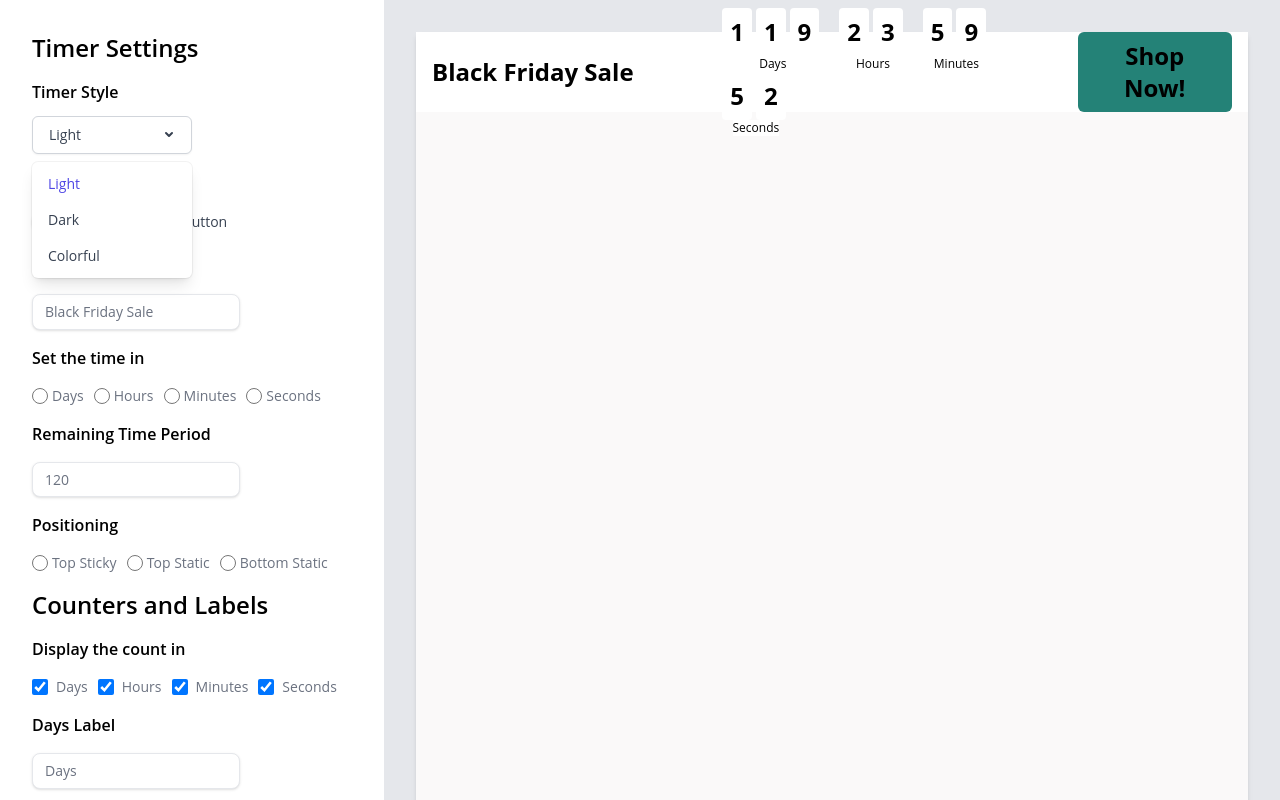
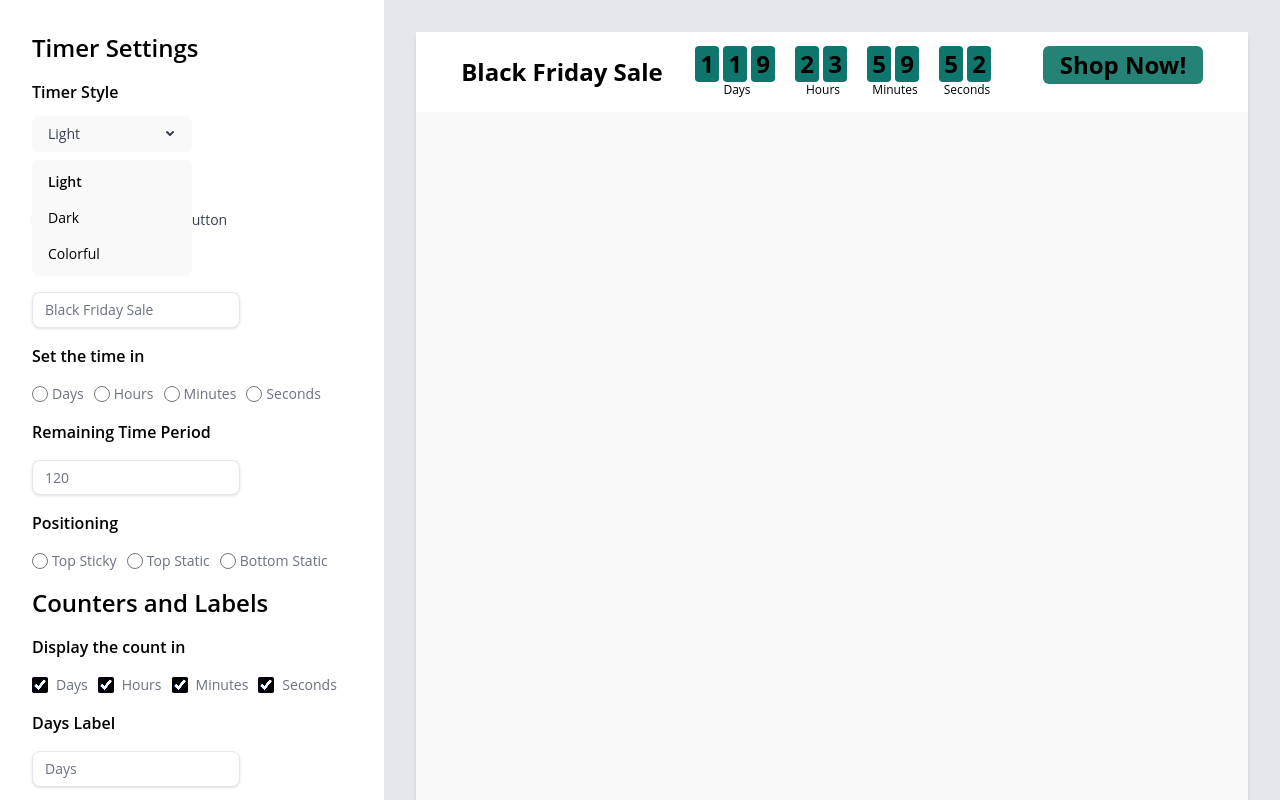
Before and after one commit to erenasiroglu/case-study, a React (Create React App) app: page / in a window 1280 px wide. Both pictures are taken after a click on the button "Light". Shown: the top 800 px of the page. Built offline with nearby package versions, Linux system fonts and the light colour scheme.

Commit message:
improved components and css values

```diff
--- a/src/App.js
+++ b/src/App.js
@@ -21,11 +21,6 @@ export const App = () => {
   const [showHours, setShowHours] = useState(true);
   const [showMinutes, setShowMinutes] = useState(true);
   const [showSeconds, setShowSeconds] = useState(true);
-
-  console.log("show hours", showHours);
-  console.log("show minutes", showMinutes);
-  console.log("show seconds", showSeconds);
-  console.log("show days", showDays);
 
   const handleInputValueChange = (value) => {
     setTimerTitle(value);
--- a/src/components/checkbox/Checkbox.jsx
+++ b/src/components/checkbox/Checkbox.jsx
@@ -1,4 +1,5 @@
 import React from 'react';
+import './style.css'
 
 export const Checkbox = ({ label, checked, onChange }) => {
   return (
--- /dev/null
+++ b/src/components/checkbox/style.css
@@ -0,0 +1,4 @@
+input[type="checkbox"] {
+    filter: sepia(100%) brightness(70%) hue-rotate(170deg) saturate(70%) contrast(600%);
+    background-color: black;
+}
--- a/src/components/dropdown/Dropdown.jsx
+++ b/src/components/dropdown/Dropdown.jsx
@@ -15,7 +15,7 @@ export const Dropdown = ({ onThemeChange }) => {
       <div>
         <button
           type="button"
-          className="inline-flex justify-between w-full rounded-md border border-gray-300 shadow-sm px-4 py-2 bg-white text-sm font-medium text-gray-700 focus:outline-none"
+          className="inline-flex justify-between w-full rounded-md px-4 py-2 bg-[#FAF9F9] text-sm font-medium text-gray-700 focus:outline-none"
           onClick={() => setIsOpen(!isOpen)}
           aria-haspopup="true"
           aria-expanded={isOpen ? "true" : "false"}
@@ -38,7 +38,7 @@ export const Dropdown = ({ onThemeChange }) => {
       </div>
 
       {isOpen && (
-        <div className="origin-top-right absolute right-0 mt-2 w-40 rounded-md shadow-lg bg-white ring-1 ring-black ring-opacity-5">
+        <div className="origin-top-right absolute mt-2 w-40 rounded-md bg-[#FAF9F9]">
           <div
             className="py-1"
             role="menu"
@@ -46,8 +46,8 @@ export const Dropdown = ({ onThemeChange }) => {
             aria-labelledby="options-menu"
           >
             <button
-              className={`block px-4 py-2 text-sm w-full text-left ${
-                selectedOption === "Light" ? "text-indigo-600" : "text-gray-700"
+              className={`block px-4 py-2 text-sm w-full text-left text-[#0A0908] ${
+                selectedOption === "Light" ? " font-semibold" : ""
               }`}
               onClick={() => handleOptionClick("Light")}
               role="menuitem"
@@ -56,7 +56,7 @@ export const Dropdown = ({ onThemeChange }) => {
             </button>
             <button
               className={`block px-4 py-2 text-sm w-full text-left ${
-                selectedOption === "Dark" ? "text-indigo-600" : "text-gray-700"
+                selectedOption === "Dark" ? "font-semibold" : ""
               }`}
               onClick={() => handleOptionClick("Dark")}
               role="menuitem"
@@ -66,8 +66,8 @@ export const Dropdown = ({ onThemeChange }) => {
             <button
               className={`block px-4 py-2 text-sm w-full text-left ${
                 selectedOption === "Colorful"
-                  ? "text-indigo-600"
-                  : "text-gray-700"
+                  ? "font-semibold"
+                  : ""
               }`}
               onClick={() => handleOptionClick("Colorful")}
               role="menuitem"
--- a/src/components/header/Header.jsx
+++ b/src/components/header/Header.jsx
@@ -37,31 +37,35 @@ export const Header = ({
   };
 
   let backgroundColor;
+  let buttonColor;
   let textColor;
 
   switch (selectedTheme) {
     case "Light":
       backgroundColor = "bg-white";
-      textColor = "text-black";
+      buttonColor = "bg-[#248277]"
       break;
     case "Dark":
       backgroundColor = "bg-black";
+      buttonColor = "bg-[#248277]"
       textColor = "text-white";
       break;
     case "Colorful":
-      backgroundColor = "bg-teal-700";
-      textColor = "text-black";
+      backgroundColor = "bg-[#248277]";
+      buttonColor = "bg-[#9FCFCA]"
       break;
     default:
       backgroundColor = "bg-white";
+      textColor = "text-black";
   }
 
   return (
     !isHidden && (
       <div
-        className={`header w-full flex flex-row h-20 p-4 justify-around items-center ${backgroundColor}`}
+      className={`header w-full h-20 flex items-center justify-center ${backgroundColor}`}
       >
-        <h1 className={`header-text text-2xl font-bold ${textColor}`}>
+        <div className="header-inner flex gap-8">
+          <h1 className={`header-text text-2xl font-bold truncate ${textColor}`}>
             {timerTitle}
           </h1>
           <Timer
@@ -78,19 +82,19 @@ export const Header = ({
             secondsText={secondsText}
           />
           <button
-          className={`bg-[#248277] px-4 py-2 rounded-md text-2xl font-bold ${textColor}`}
+            className={`flex justify-center items-center w-[160px] h-[38px] px-4 py-2 rounded-md text-2xl font-bold truncate ${textColor} ${buttonColor}`}
             onClick={handleRedirect}
           >
             {buttonTitle}
           </button>
           {isCloseButtonOn && (
-          <button type="button" onClick={handleClick}>
+            <button type="button" className="flex justify-center items-center" onClick={handleClick}>
               <svg
                 xmlns="http://www.w3.org/2000/svg"
                 fill="none"
                 viewBox="0 0 24 24"
                 strokeWidth={1.5}
-              stroke="currentColor"
+                stroke={selectedTheme === "Dark" ? "white" : "black"}
                 className="w-6 h-6"
               >
                 <path
@@ -102,6 +106,7 @@ export const Header = ({
             </button>
           )}
         </div>
+      </div>
     )
   );
 };
--- a/src/components/header/styles.css
+++ b/src/components/header/styles.css
@@ -1,6 +1,9 @@
 .header-text {
-    width: 300px;
-    overflow: hidden;
-    text-overflow: ellipsis;
-    white-space: nowrap;
-  }
+  width: 202px;
+  display: flex;
+  justify-content: center;
+  align-items: center;
+  overflow: hidden;
+  text-overflow: ellipsis;
+  white-space: nowrap;
+}
--- a/src/components/radio-button/RadioButton.jsx
+++ b/src/components/radio-button/RadioButton.jsx
@@ -1,4 +1,5 @@
 import React from 'react';
+import './style.css'
 
 export const RadioButton = ({ id, name, value, checked, onChange, label }) => {
   return (
--- /dev/null
+++ b/src/components/radio-button/style.css
@@ -0,0 +1,13 @@
+input[type='radio']:checked:after {
+    width: 15px;
+    height: 15px;
+    border-radius: 15px;
+    top: -2px;
+    left: 0.50px;
+    position: relative;
+    background-color: #0A0908;
+    content: '';
+    display: inline-block;
+    visibility: visible;
+    border: 3px solid white;
+}
--- a/src/components/timer/Timer.jsx
+++ b/src/components/timer/Timer.jsx
@@ -73,7 +73,7 @@ export const Timer = ({
       break;
     case "Dark":
       textColor = "text-white";
-      buttonColor = "bg-[#9FCFCA]";
+      buttonColor = "bg-[#248277]";
       break;
     case "Colorful":
       textColor = "text-black";
@@ -90,7 +90,7 @@ export const Timer = ({
     return digits.split("").map((digit, index) => (
       <div
         key={index}
-        className={`${buttonColor} rounded p-2 ${textColor} font-bold mr-1`}
+        className={`rounded p-2 flex items-center justify-center font-bold mr-1 w-6 h-9 ${buttonColor} ${textColor}`}
       >
         {digit}
       </div>
--- a/src/layouts/Counter.jsx
+++ b/src/layouts/Counter.jsx
@@ -35,11 +35,13 @@ export const Counter = ({
   //     positionClass = "";
   // }
 
+  console.log("selected Position", selectedPosition)
+
   return (
     <div className={`bg-gray-200 p-8 w-full h-full bg-[#E5E6E4]`}>
       <div className={`bg-[#FAF9F9] shadow-md h-full`}>
         <Header
-          selectedTheme={selectedTheme}
+          selectedTheme={selectedTheme || "Light"}
           isCloseButtonOn={isCloseButtonOn}
           timerTitle={timerTitle}
           selectedPosition={selectedPosition}
```
Lines whose indentation alone changed are shown as unchanged.
